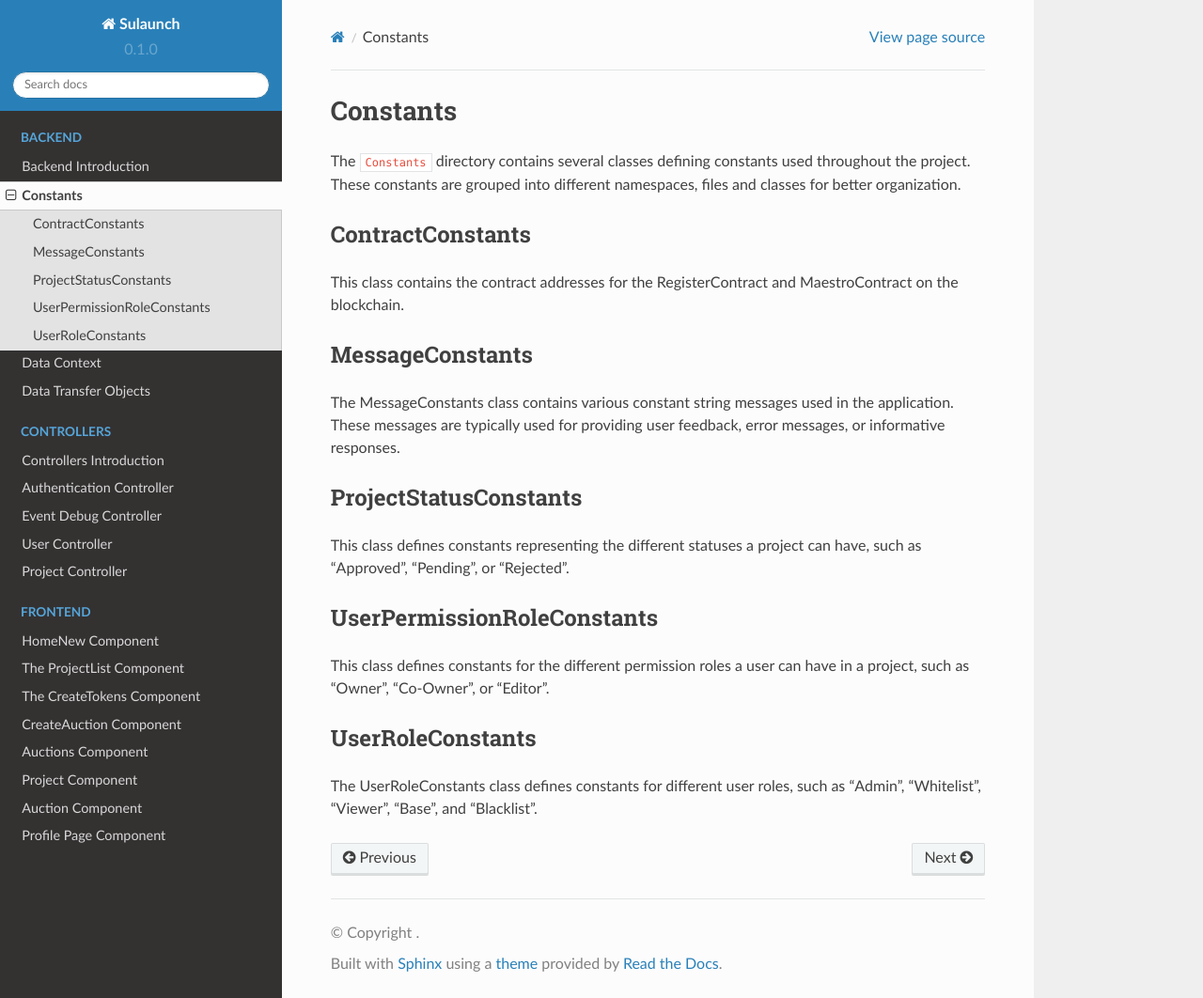
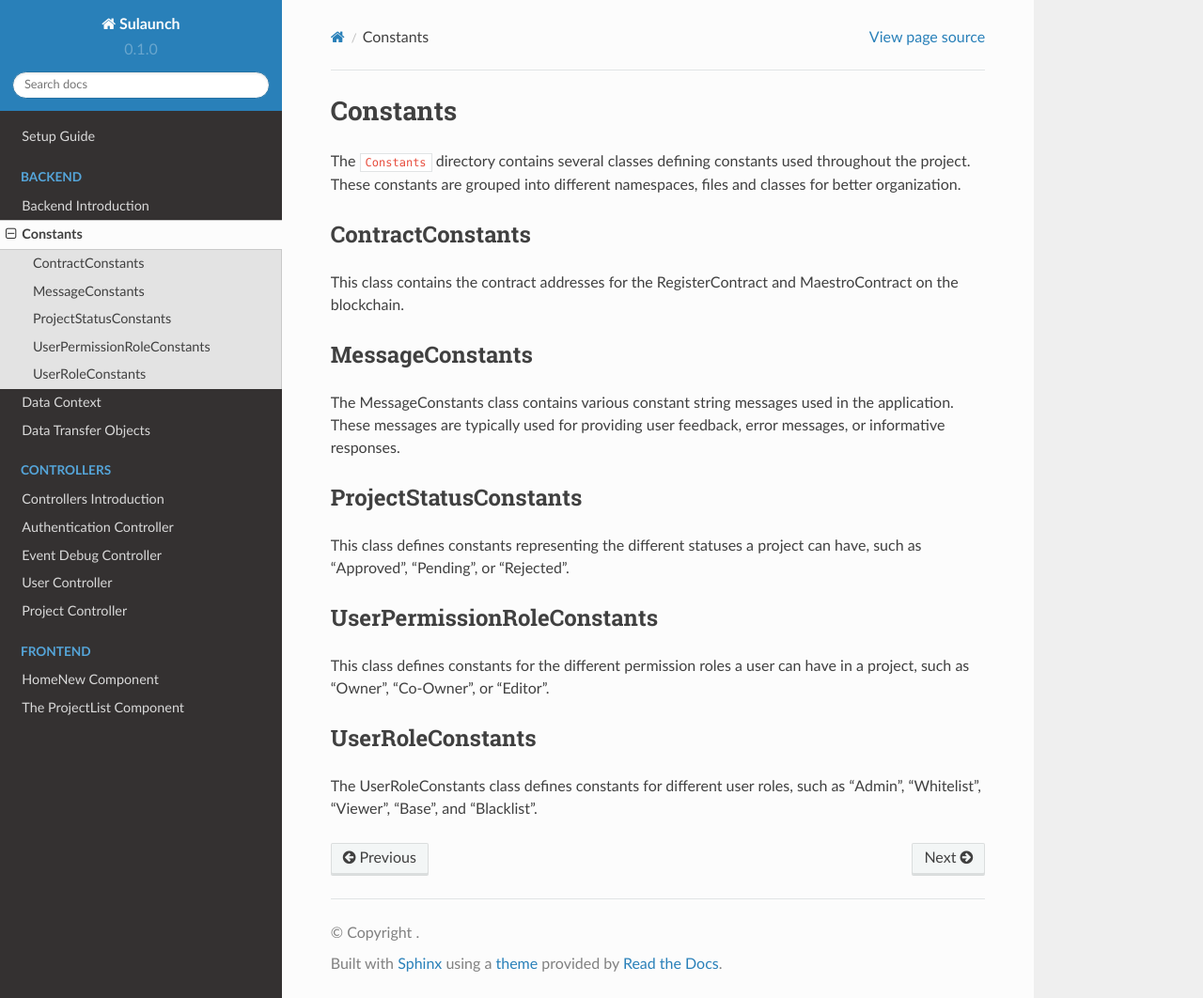
Before and after one commit to MehmetEminEr/SULaunch-dev-doc, a Sphinx documentation site: the page built from docs/source/backend/Constants.rst, in a window 1280 px wide and 1062 px high. Shown: the whole window at 94% size. Built offline with Sphinx 7.4.7 and the Read the Docs theme 2.0.0, drawn with Linux system fonts in a browser that asks for light colours; pages that are not in the unit, such as notebooks, are missing from menus.

Commit message:
setup revert

```diff
--- a/docs/source/index.rst
+++ b/docs/source/index.rst
@@ -17,7 +17,7 @@ Contents
 .. toctree::
    :maxdepth: 1
 
-   Setup
+   setup
 
 .. toctree::
    :maxdepth: 1
@@ -45,9 +45,13 @@ Contents
 
    frontend/Home New
    frontend/Project List
+<<<<<<< HEAD
    frontend/Create Tokens
    frontend/Create Auction
    frontend/Auctions
    frontend/Project
    frontend/Auction
    frontend/Profile Page
+=======
+
+>>>>>>> d7236fb (setup revert)
```
